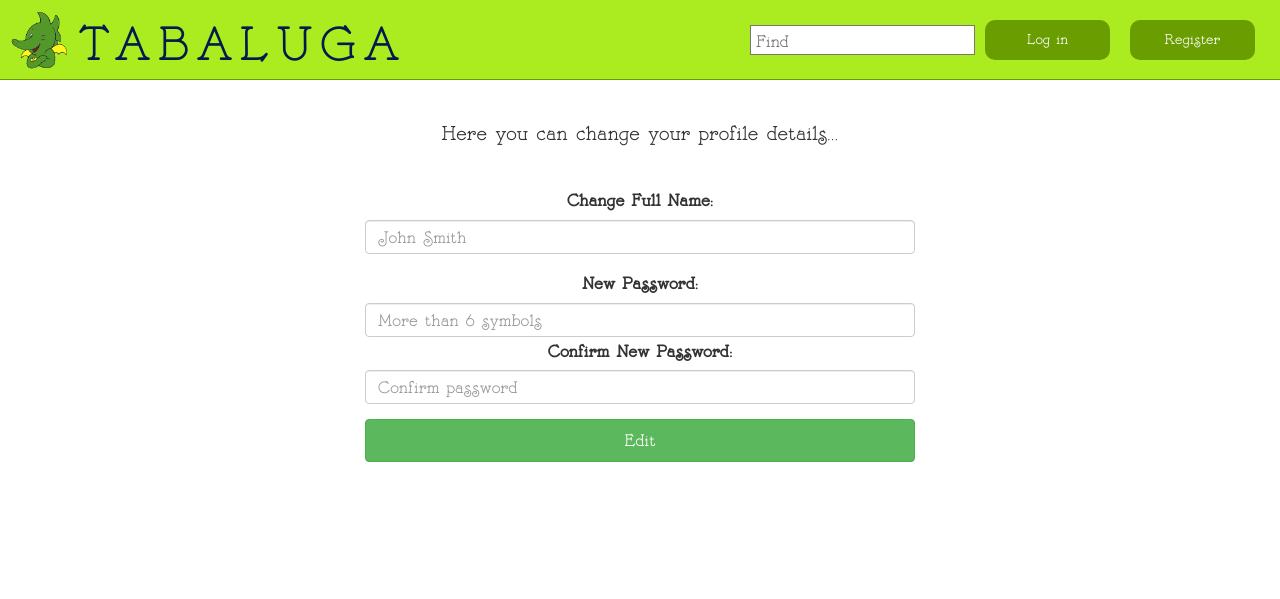
After one commit to Tabaluga-Blog/Tabaluga, a PHP site: template views/editProfile.view.php in a window 1280 px wide. The commit adds this page. Shown: the top 599 px of the page. Run offline with PHP 8.4, Linux system fonts and the light colour scheme; the template is opened without the code that fills it, so the values that code supplies are empty; style sheets or scripts are compiled from the project's sources; some libraries are stand-ins or nearby versions.

Commit message:
Edit profile view added

```diff
--- a/DB/Database.php
+++ b/DB/Database.php
@@ -30,4 +30,10 @@ class Database
         $db = DBConnect::getInstance();
         return $db->makePost($user, $title, $content, (int)$category);
     }
+
+    public static function editProfile($name, $password)
+    {
+        $db = DBConnect::getInstance();
+        return $db->editProfile($name, $password);
+    }
 }
--- a/sidebar.php
+++ b/sidebar.php
@@ -38,12 +38,7 @@ if (isset($_SESSION['user'])) {
 
             <ul>
                 <div class="dropDown">
-                    <h3>Options <span class="fa fa-arrow-circle-down" aria-hidden="true"></span></h3>
-                    <div class="container">
-                        <a href="#"><li>Edit Profile</li></a>
-                        <a href="#"><li>Edit Mail</li></a>
-                        <a href="#"><li>Edit Privacy</li></a>
-                    </div>
+                    <a href="editProfile.php"><h3>Edit Profile</h3></a>
                 </div>
             </ul>
 
--- /dev/null
+++ b/views/editProfile.view.php
@@ -0,0 +1,42 @@
+<!DOCTYPE html>
+<html>
+<head>
+    <meta charset="utf-8">
+    <meta name="viewport" content="width=device-width, initial-scale=1.0">
+    <title>Edit Profile</title>
+    <link href="https://maxcdn.bootstrapcdn.com/font-awesome/4.7.0/css/font-awesome.min.css" rel="stylesheet" integrity="sha384-wvfXpqpZZVQGK6TAh5PVlGOfQNHSoD2xbE+QkPxCAFlNEevoEH3Sl0sibVcOQVnN" crossorigin="anonymous">
+    <meta name="viewport" content="width=device-width, initial-scale=1">
+    <link rel="stylesheet" href="https://maxcdn.bootstrapcdn.com/bootstrap/3.3.7/css/bootstrap.min.css">
+    <script src="https://ajax.googleapis.com/ajax/libs/jquery/3.1.1/jquery.min.js"></script>
+    <link rel="stylesheet" href="styles/main.css">
+    <link rel="stylesheet" href="styles/header.css">
+    <link rel="stylesheet" href="styles/sidebar.css">
+</head>
+<body>
+<?php include_once 'header.php'; $message = ""; ?>
+<center>
+    <h3>Here you can change your profile details...</h3>
+    <form class="large" action='editProfile.php' method="POST">
+        <p style="color:red"> <?php echo $message . "<br>" ?> </p>
+
+        <div class="form-group">
+            <label for="changeFullName">Change Full Name:</label>
+            <input required class="form-control" type="text" name="changeFullName" placeholder="John Smith">
+        </div>
+
+        <div class="password">
+            <label for="newPassword">New Password:</label>
+            <input required class="form-control" type="password" name="newPassword" placeholder="More than 6 symbols">
+        </div>
+
+        <div class="form-group">
+            <label for="confirmNewPassword">Confirm New Password:</label>
+            <input required class="form-control" type="password" name="confirmNewPassword" placeholder="Confirm password">
+        </div>
+
+        <button class="btn btn-success" type="submit" name="submit"><span>Edit</span></button>
+    </form>
+</center>
+<br>
+</body>
+</html>
```
Also changed, not shown: DB/DBConnect.php (+10 -2 lines), editProfile.php (+19 -43 lines), post.php (+0 -40 lines), styles/sidebar.sass (line endings or trailing spaces).
